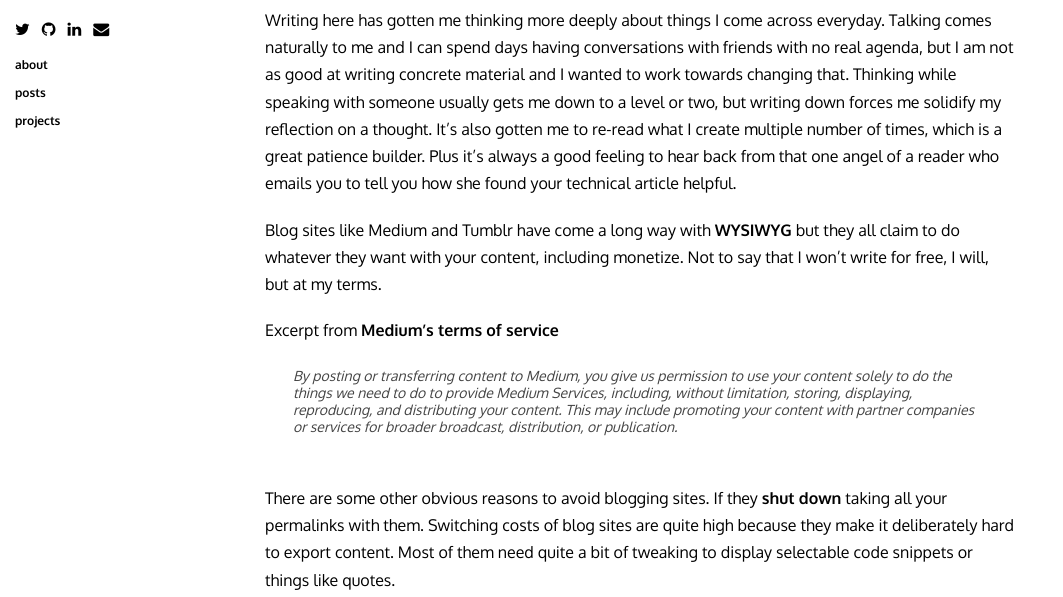
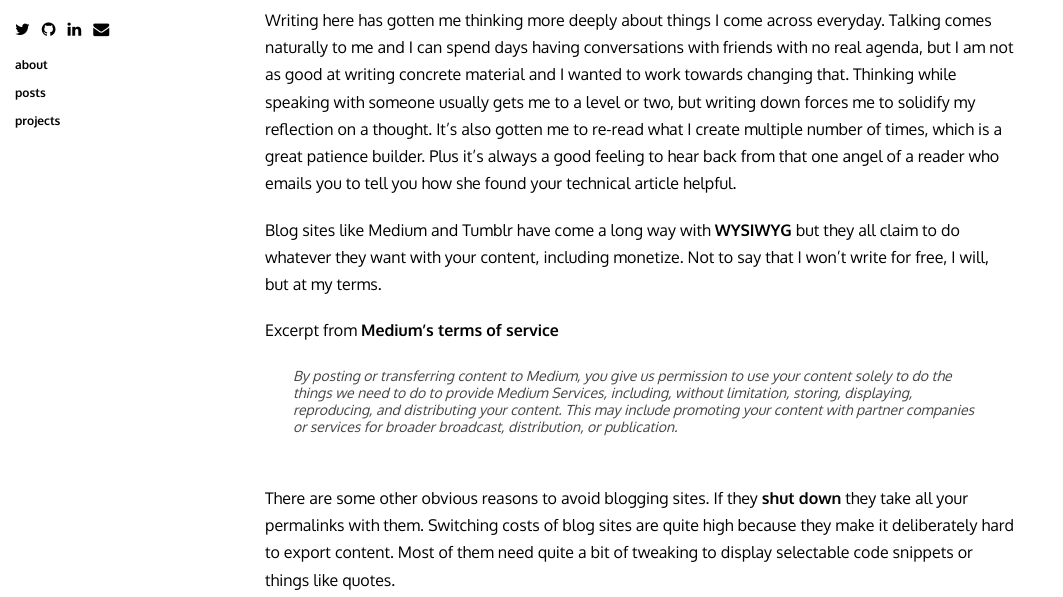
Before and after one commit to jasti/jasti.github.io, a Jekyll site: the page built from _posts/2014-05-08-blog.markdown, in a window 1280 px wide and 900 px high. Shown: the part 172-769 px from the top of the window, without its empty margins (0-1063 px from the left). Built offline with Jekyll 4.4.1, drawn with Linux system fonts in a browser that asks for light colours; nearby versions of some CDN libraries; Markdown is read by kramdown in place of the engine named in the settings; comment, search, counter and statistics services are not loaded.

```diff
--- a/_posts/2014-05-08-blog.markdown
+++ b/_posts/2014-05-08-blog.markdown
@@ -4,7 +4,7 @@
 category: posts
 ---
 
-Writing here has gotten me thinking more deeply about things I come across everyday. Talking comes naturally to me and I can spend days having conversations with friends with no real agenda, but I am not as good at writing concrete material and I wanted to work towards changing that. Thinking while speaking with someone usually gets me down to a level or two, but writing down forces me  solidify my reflection on a thought. It's also gotten me to re-read what I create multiple number of times, which is a great patience builder. Plus it's always a good feeling to hear back from that one angel of a reader who emails you to tell you how she found your technical article helpful.
+Writing here has gotten me thinking more deeply about things I come across everyday. Talking comes naturally to me and I can spend days having conversations with friends with no real agenda, but I am not as good at writing concrete material and I wanted to work towards changing that. Thinking while speaking with someone usually gets me to a level or two, but writing down forces me to solidify my reflection on a thought. It's also gotten me to re-read what I create multiple number of times, which is a great patience builder. Plus it's always a good feeling to hear back from that one angel of a reader who emails you to tell you how she found your technical article helpful.
 
 Blog sites like Medium and Tumblr have come a long way with <a href ="http://en.wikipedia.org/wiki/WYSIWYG">WYSIWYG</a> but they all claim to do whatever they want with your content, including monetize. Not to say that I won't write for free, I will, but at my terms.
 
@@ -14,7 +14,7 @@
 </blockquote>
 <br>
 
-There are some other obvious reasons to avoid blogging sites. If they <a href ="http://en.wikipedia.org/wiki/Posterous#Shutting_down_Posterous_and_building_PostHaven">shut down</a> taking all your permalinks with them. Switching costs of blog sites are quite high because they make it deliberately hard to export content. Most of them need quite a bit of tweaking to display selectable code snippets or things like quotes.
+There are some other obvious reasons to avoid blogging sites. If they <a href ="http://en.wikipedia.org/wiki/Posterous#Shutting_down_Posterous_and_building_PostHaven">shut down</a> they take all your permalinks with them. Switching costs of blog sites are quite high because they make it deliberately hard to export content. Most of them need quite a bit of tweaking to display selectable code snippets or things like quotes.
 
 I started using <a href ="http://www.sublimetext.com/">Sublime Text</a> for programming about a year ago and it has been a total game-changer. If you are a programmer, you'll feel right at home, like you are typing on the command line. Especially if you use the <a href = "https://github.com/buymeasoda/soda-theme/">Soda-theme</a>. I like the ability to do most of the things I want to from the command line or Sublime without having to deal with clunky pixelated user interfaces. The ability to write a blog like we build software - iteratively, with source control and experimentation was a huge requirement.
 
```
